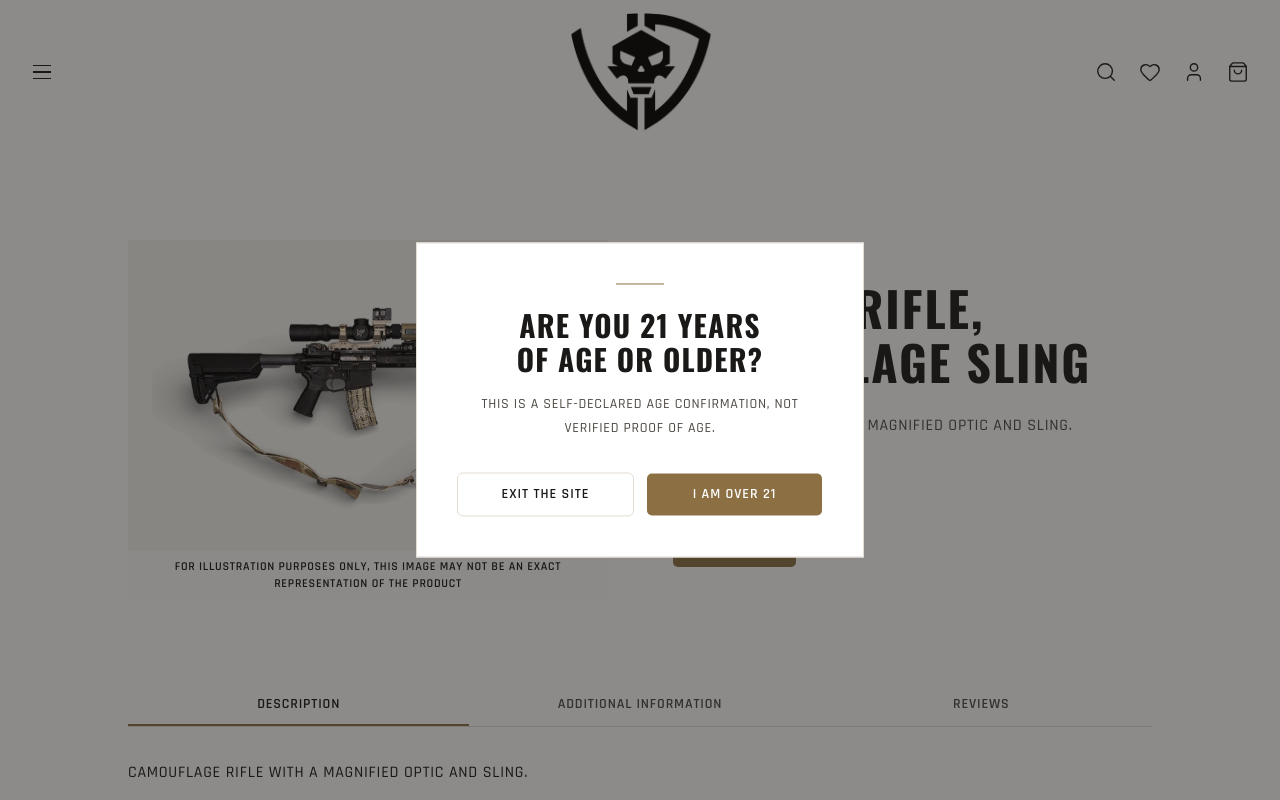
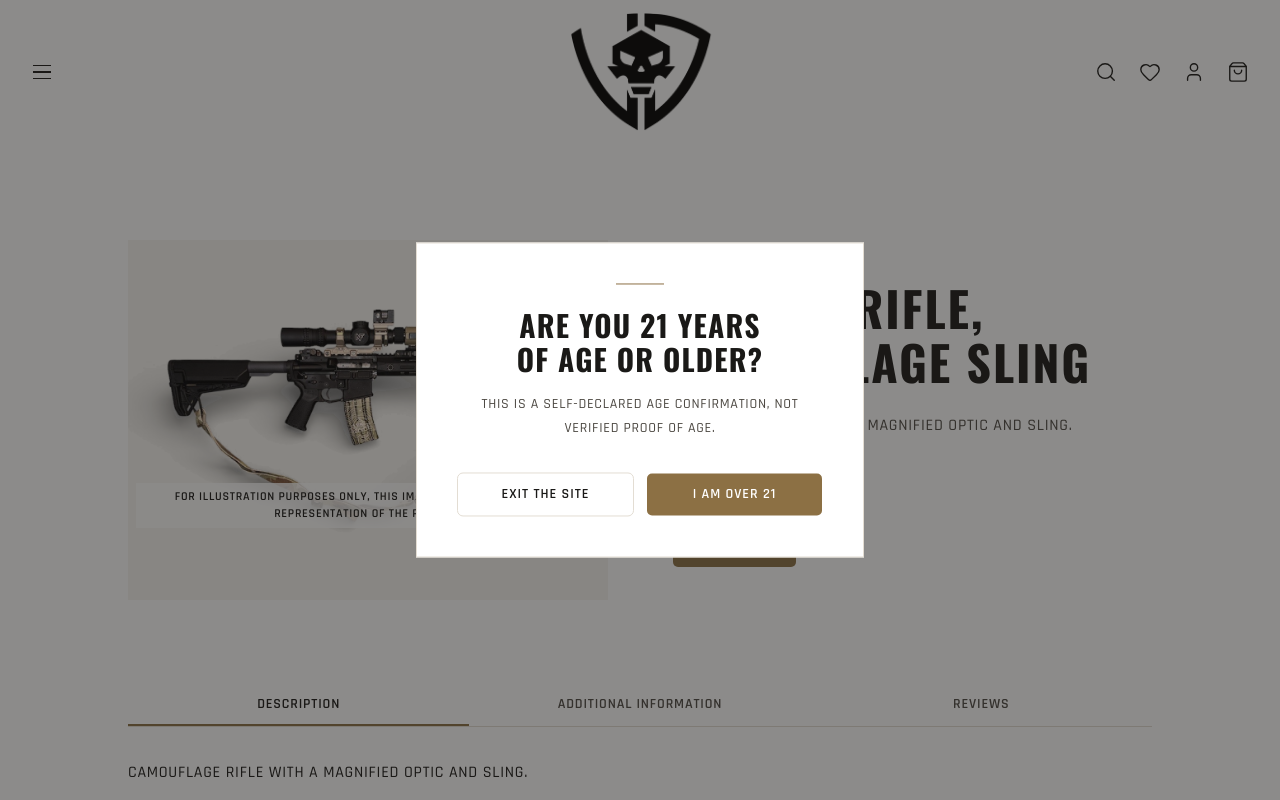
Before and after one commit to VitalDefense1/Vital-Defense-Approved, a Next.js app: page /products/scoped-rifle in a window 1280 px wide. Shown: the top 800 px of the page. Built offline with nearby package versions, Linux system fonts and the light colour scheme.

Commit message:
Overlay the product image disclaimer on the photo.
The gallery places the illustration notice on the bottom of each product image, inset and click-through, instead of in a band underneath.

Co-authored-by: dalton <dalton@vitaldefenseco.com>

```diff
--- a/src/components/product-gallery.tsx
+++ b/src/components/product-gallery.tsx
@@ -1,6 +1,6 @@
 "use client"
 
-import { useState } from "react"
+import { useLayoutEffect, useRef, useState } from "react"
 import Image from "next/image"
 
 export type GalleryImage = {
@@ -29,23 +29,7 @@ export function ProductGallery({
 
   return (
     <div>
-      <div className="flex aspect-[4/3] flex-col bg-[#f7f5f1]">
-        <div className="flex min-h-0 flex-1 items-center justify-center px-4 pt-4 sm:px-6 sm:pt-6">
-          <Image
-            src={image.src}
-            alt={image.alt ?? title}
-            width={image.width}
-            height={image.height}
-            quality={90}
-            priority={index === 0}
-            sizes="(min-width: 768px) 40vw, 100vw"
-            className="max-h-full max-w-full object-contain"
-          />
-        </div>
-        <p className="pointer-events-none bg-white/85 px-3 py-2 text-center text-[0.65rem] leading-snug font-semibold text-[#1a1917] sm:text-xs">
-          {PRODUCT_IMAGE_DISCLAIMER}
-        </p>
-      </div>
+      <GalleryFrame image={image} title={title} priority={index === 0} />
       {frames.length > 1 ? (
         <div className="mt-3 flex gap-2" role="group" aria-label="More product images">
           {frames.map((frame, frameIndex) => (
@@ -75,3 +59,64 @@ export function ProductGallery({
     </div>
   )
 }
+
+function GalleryFrame({
+  image,
+  title,
+  priority,
+}: {
+  image: GalleryImage
+  title: string
+  priority: boolean
+}) {
+  const frameRef = useRef<HTMLDivElement>(null)
+  const overlayRef = useRef<HTMLDivElement>(null)
+
+  useLayoutEffect(() => {
+    const frame = frameRef.current
+    const overlay = overlayRef.current
+    if (!frame || !overlay) return
+
+    const measure = () => {
+      const width = frame.clientWidth
+      const height = frame.clientHeight
+      if (width === 0 || height === 0 || image.width === 0 || image.height === 0) return
+      const scale = Math.min(width / image.width, height / image.height)
+      const fittedWidth = image.width * scale
+      const fittedHeight = image.height * scale
+      overlay.style.left = `${(width - fittedWidth) / 2}px`
+      overlay.style.top = `${(height - fittedHeight) / 2}px`
+      overlay.style.width = `${fittedWidth}px`
+      overlay.style.height = `${fittedHeight}px`
+      overlay.classList.remove("invisible")
+    }
+
+    measure()
+    const observer = new ResizeObserver(measure)
+    observer.observe(frame)
+    return () => observer.disconnect()
+  }, [image.width, image.height, image.src])
+
+  return (
+    <div ref={frameRef} data-gallery-frame="" className="relative aspect-[4/3] bg-[#f7f5f1]">
+      <Image
+        src={image.src}
+        alt={image.alt ?? title}
+        fill
+        quality={90}
+        priority={priority}
+        sizes="(min-width: 768px) 40vw, 100vw"
+        className="object-contain"
+      />
+      <div
+        ref={overlayRef}
+        data-gallery-overlay=""
+        className="pointer-events-none invisible absolute"
+      >
+        <p className="absolute inset-x-2 bottom-2 bg-white/80 px-2 py-1.5 text-center text-[0.65rem] leading-snug font-semibold text-[#1a1917] sm:text-xs">
+          {PRODUCT_IMAGE_DISCLAIMER}
+        </p>
+      </div>
+    </div>
+  )
+}
```
